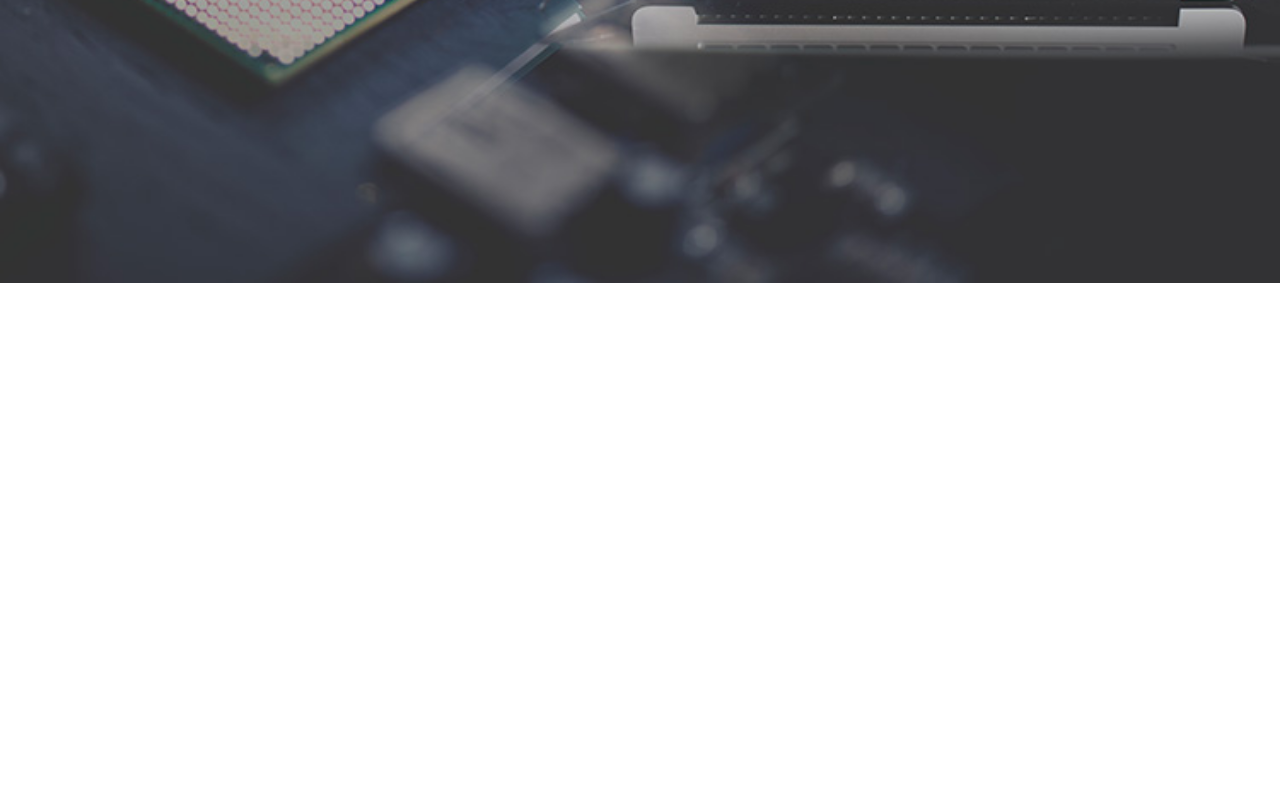
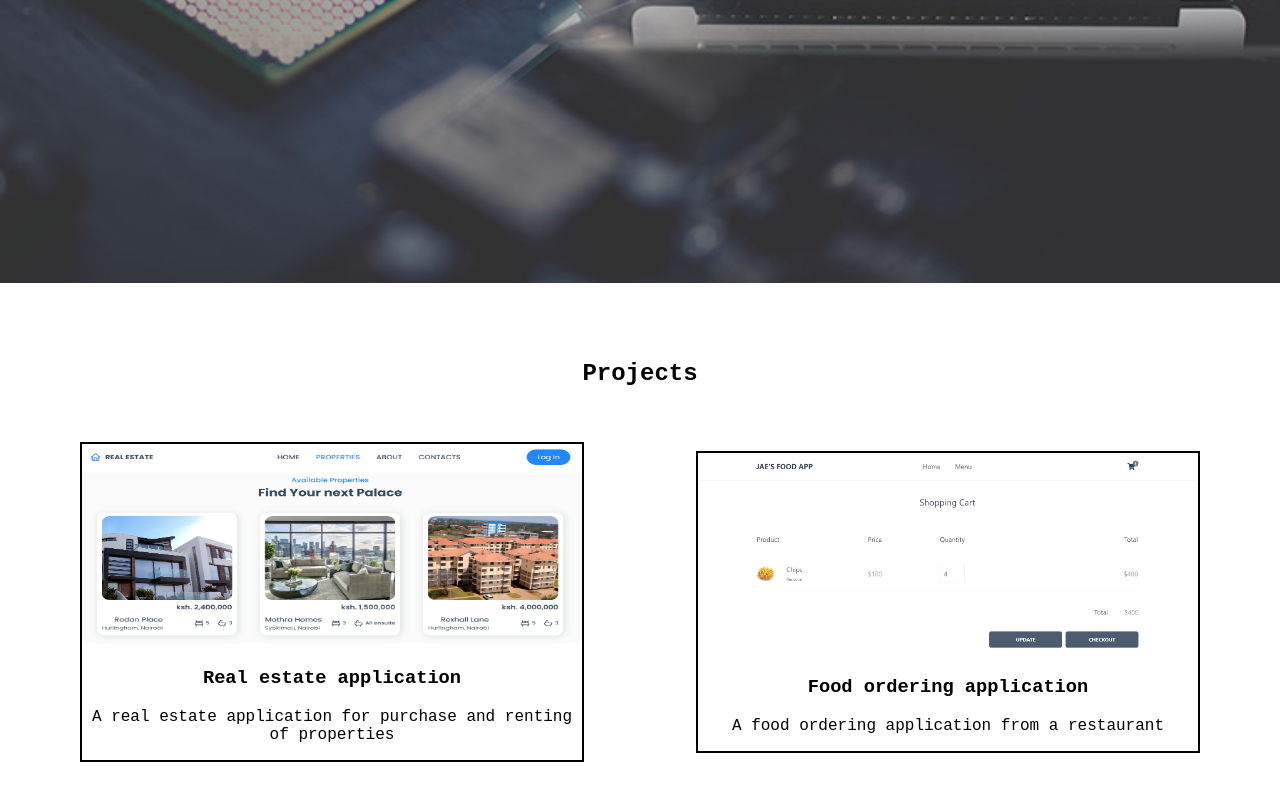
Before and after one commit to Jeffrey-sinos/react-portfolio, a React (Create React App) app: page / in a window 1280 px wide. Shown: the part 594-1394 px from the top of the page. Before the commit the page ends 954 px from the top, so only its background shows below. Built offline with nearby package versions, Linux system fonts and the light colour scheme.

Commit message:
style: change arrangement of projects in project section

```diff
--- a/src/App.js
+++ b/src/App.js
@@ -1,11 +1,13 @@
 import Navbar from './components/navbar/navbar.js';
 import Hero from './components/hero/hero.js';
+import Project from './components/projects/projects.js';
 import './style.css';
 function App() {
   return (
     <div className="App">
       <Navbar/>
       <Hero/>
+      <Project/>
     </div>
   );
 }
--- a/src/components/projects/projects.css
+++ b/src/components/projects/projects.css
@@ -0,0 +1,40 @@
+.portfolio {
+	margin: 4.8rem 0;
+	padding: 0 5rem;
+}
+
+.port-card {
+	padding: 0 !important;
+	background: none !important;
+	border: 2px solid #000;
+	width:500px;
+}
+
+.port-card .image {
+	width: 100%;
+}
+
+.port-card .image img {
+	height: 200px;
+	width: 100%;
+	border-top-right-radius: 20px;
+	border-top-left-radius: 20px;
+	transition: transform 0.3s ease-in-out;
+}
+.port-card .image img:hover {
+    transform: scale(1.1);
+}
+.my-row {
+	display: flex;
+	align-items: center;
+	justify-content: space-between;
+	margin: 2rem 0;
+}
+
+.my-row .my-col {
+	text-align: center;
+	width: 30%;
+}
+.my-heading-text-center {
+      text-align: center;
+}
--- a/src/components/projects/projects.js
+++ b/src/components/projects/projects.js
@@ -0,0 +1,43 @@
+import React from "react";
+import './projects.css'
+import food from '../../assets/food app cart.png'
+import estate from '../../assets/real estate app.png'
+const Project = () => {
+    return(
+        <section className="portfolio" id="projects">
+        <div className="portfolio-heading">
+        <h1 className="my-heading-text-center">Projects</h1>
+        </div>
+        <div className="portfolio-content">
+        <div className="my-row">
+        <div className="my-col">
+        <div className="my-card port-card">
+          <div className="image">
+          <img src={estate}></img>
+          </div>
+          <h3 className="greet-heading blue-text">Real estate application</h3>
+          <p>
+            A real estate application for purchase and renting of properties
+          </p>
+        </div>
+        </div>
+        <div className="my-row">
+            <div className="my-col">
+            <div className="my-card port-card">
+            <div className="image">
+              <img src={food}></img>
+            </div>
+            <h3 className="greet-heading blue-text">
+              Food ordering application
+            </h3>
+            <p>A food ordering application from a restaurant</p>
+          </div>
+        </div>
+        </div>
+         </div>
+        </div>
+        </section>
+
+    );
+}
+export default Project;
```
